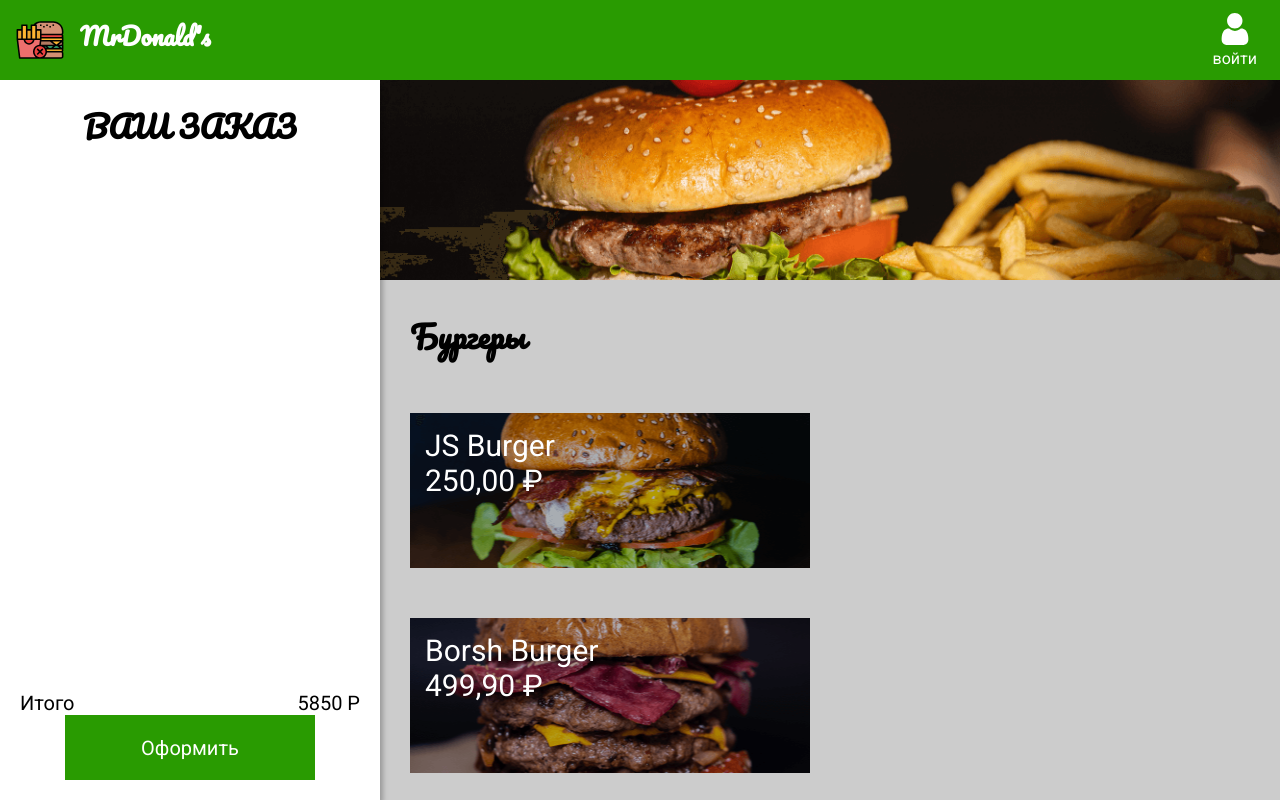
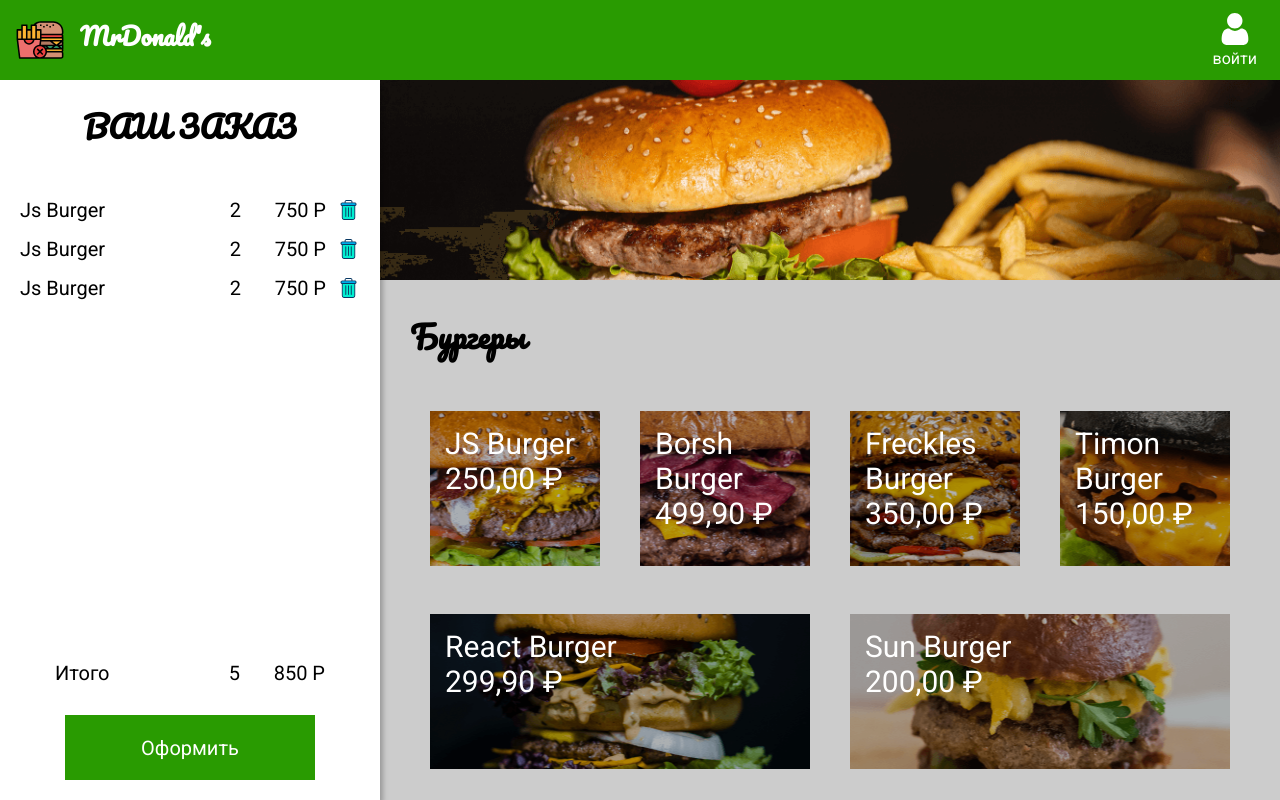
Before and after one commit to MikeZum/React2, a React (Create React App) app: page / in a window 1280 px wide. Shown: the top 800 px of the page. Built offline with nearby package versions, Linux system fonts and the light colour scheme.

Commit message:
lesson06

```diff
--- a/src/Components/Listitem.js
+++ b/src/Components/Listitem.js
@@ -3,24 +3,25 @@
 
 const List = styled.ul`
     display: flex;
-    justyfy-content: space-around;
-    // justyfy-content: space-between;
+    // justyfy-content: space-around;
+    justify-content: center;
     flex-wrap: wrap;
 `;
 
 const Item = styled.li`
     position: relative;
-    width: 400px;
+    max-width: 100%;
+    flex: 20%;
     height: 155px;
     background-image: ${({ img }) => `url(${img})`};
     background-position: center;
     background-size: cover;
-    margin-top: 50px;
-    margin-right: 80px;
+    margin: 48px 20px 0 20px;
     padding: 15px;
     font-size: 30px;
     color: white;
     z-index: 1;
+    transition: 0.3s ease-in-out;
     &:after {
         content: ' ';
         position: absolute;
@@ -50,7 +51,8 @@
                 onClick={() => setOpenItem(item)}>
                     <p>{item.name}</p>
                     <p>{item.price.toLocaleString('ru-RU',
-                    {style: 'currency', currency: 'RUB'})}</p>
+                    {style: 'currency', currency: 'RUB'})}
+                    </p>
             </Item>
         ))}
     </List>
--- a/src/Components/Order.js
+++ b/src/Components/Order.js
@@ -1,6 +1,7 @@
 import React from "react";
 import styled from "styled-components";
 import { ButtonCheckout } from "./ButtonCheckout";
+import { OrderListItem } from "./OrderListItem";
 
 const OrderStyled = styled.section`
     position: fixed;
@@ -17,6 +18,7 @@
 
 const OrderTitle = styled.h2`
     text-align: center;
+    margin-bottom: 30px;
 `;
 
 const OrderContent = styled.div`
@@ -29,9 +31,16 @@
 
 const Total= styled.div`
     display: flex;
+    margin: 0 35px 30px;
     & span:first-child {
         flex-grow: 1;
     }
+`;
+
+const TotalPrice = styled.span`
+    text-align: right;
+    min-width: 65px;
+    margin-left: 20px;
 `;
 
 export const Order = () => {
@@ -40,13 +49,15 @@
             <OrderTitle>ВАШ ЗАКАЗ</OrderTitle>
             <OrderContent>
                 <OrderList>
-
+                    <OrderListItem/>
+                    <OrderListItem/>
+                    <OrderListItem/>
                 </OrderList>
             </OrderContent>
             <Total>
                 <span>Итого</span>
                 <span>5</span>
-                <span>850 Р</span>
+                <TotalPrice>850 Р</TotalPrice>
             </Total>
             <ButtonCheckout>Оформить</ButtonCheckout>
         </OrderStyled>
--- /dev/null
+++ b/src/Components/OrderListItem.js
@@ -0,0 +1,40 @@
+import React from "react";
+import styled from "styled-components";
+import trashImage from "../image/trash.svg";
+
+const OrderItemStyled = styled.li`
+    display: flex;
+    margin: 15px 0;
+`;
+
+const ItemName = styled.span`
+    flex-grow: 1;
+`;
+
+const ItemPrice = styled.span`
+    margin-left: 20px;
+    margin-right: 10px;
+    min-width: 65px;
+    text-align: right;
+`;
+
+const TrashButton = styled.button`
+width: 24px;
+height: 24px;
+border-color: transparent;
+background-color: transparent;
+background-image: url(${trashImage});
+background-position: center;
+background-size: cover;
+background-repeat: no-repeat;
+cursor: pointer;
+`;
+
+export const OrderListItem = () => (
+    <OrderItemStyled>
+        <ItemName>Js Burger</ItemName>
+        <span>2</span>
+        <ItemPrice>750 Р</ItemPrice>
+        <TrashButton/>
+    </OrderItemStyled>
+)
```
Also changed, not shown: src/image/trash.svg (added).
